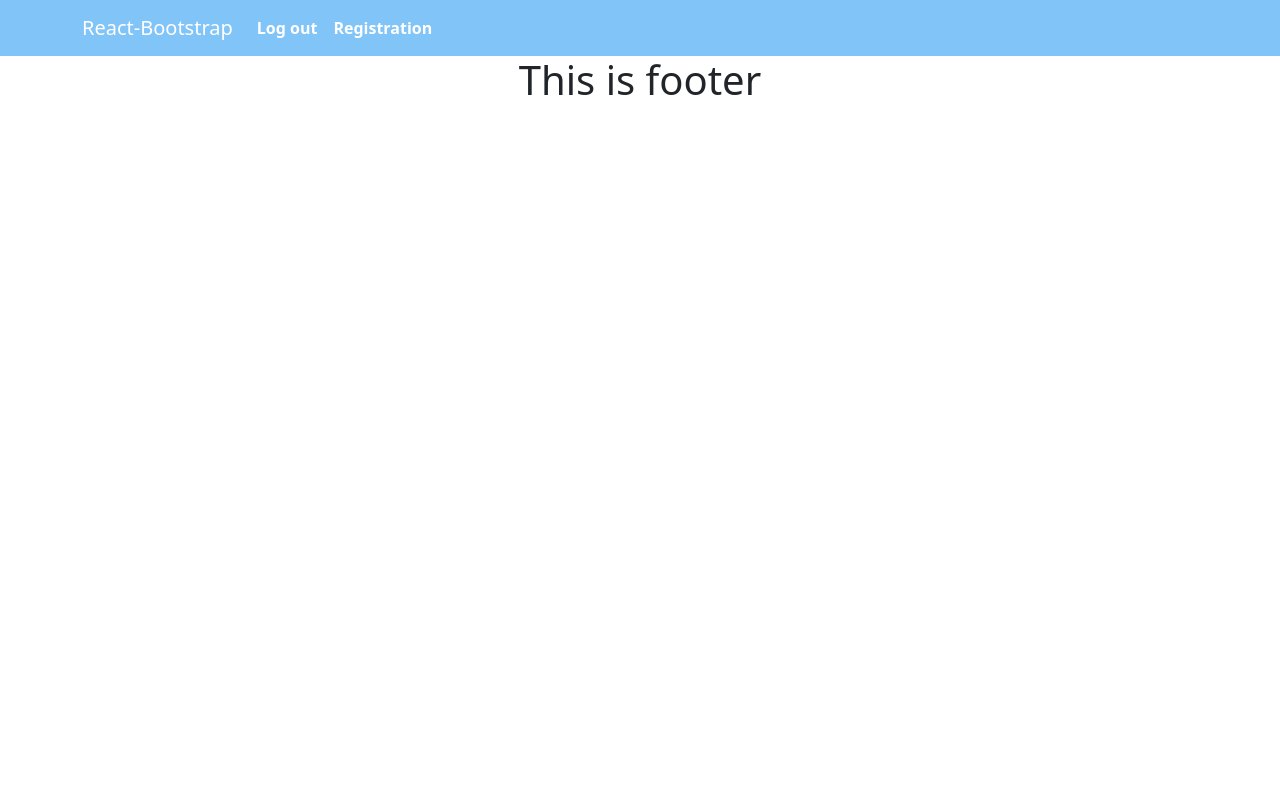
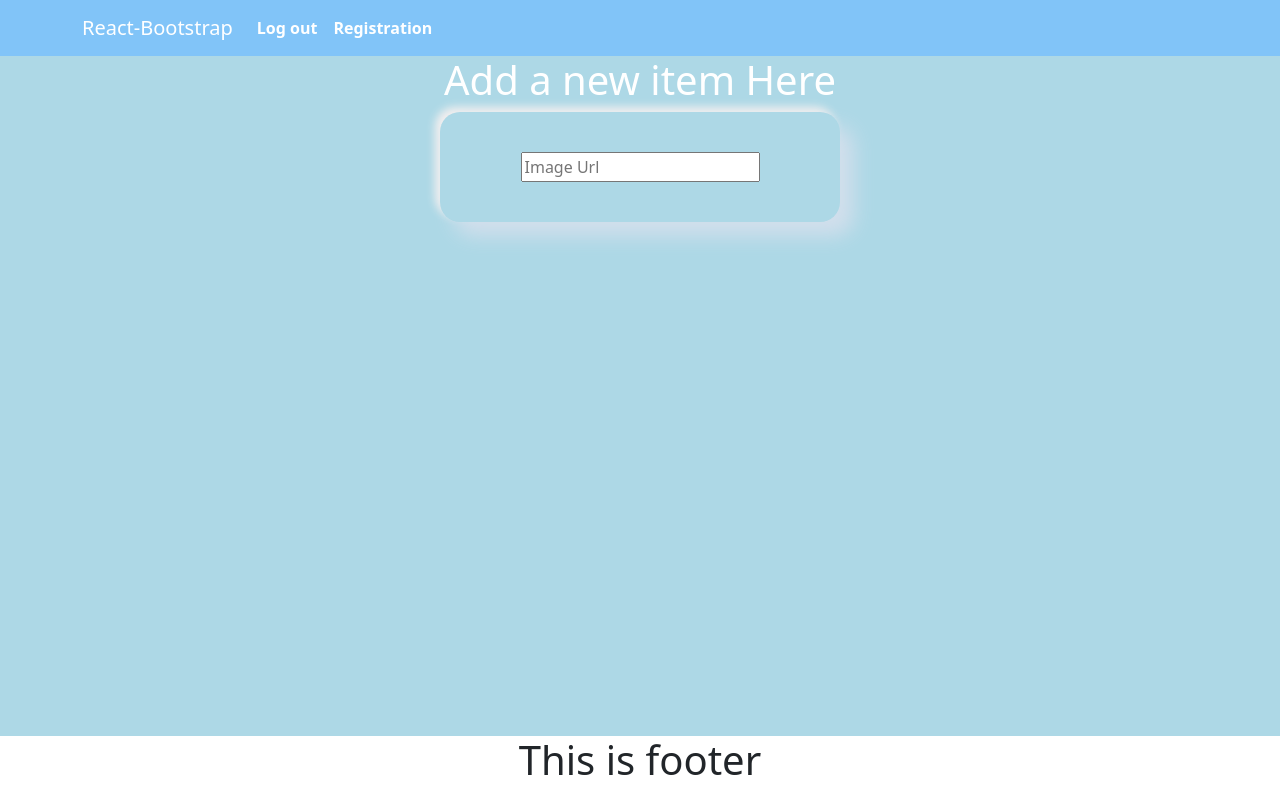
Before and after one commit to HameemH/J-inventory-client-assign11, a React (Create React App) app: page /inventory/newitem in a window 1280 px wide. Built offline with nearby package versions, Linux system fonts and the light colour scheme; no server answers; sample sign-in values are in the browser's storage.

Commit message:
addItem created and protected route reload prb solved

```diff
--- a/src/App.js
+++ b/src/App.js
@@ -8,6 +8,7 @@ import Registration from './Components/RoutePages/Authentication/Registration/Re
 import Footer from './Components/Shared/Footer/Footer';
 import Inventory from './Components/RoutePages/Inventory/Inventory';
 import RequireAuth from './Components/RoutePages/Authentication/RequireAuth/RequireAuth';
+import Newitems from './Components/RoutePages/NewItems/Newitems';
 
 function App() {
   return (
@@ -21,6 +22,9 @@ function App() {
         <Route path='/inventory' element={<RequireAuth>
           <Inventory></Inventory>
         </RequireAuth>}></Route>
+        <Route path='/inventory/newitem' element={<RequireAuth>
+          <Newitems></Newitems>
+        </RequireAuth>}></Route>
       </Routes>
       <Footer></Footer>
     </div>
--- a/src/Components/RoutePages/Authentication/RequireAuth/RequireAuth.js
+++ b/src/Components/RoutePages/Authentication/RequireAuth/RequireAuth.js
@@ -4,8 +4,11 @@ import auth from './../../../../firebse.init';
 import { useLocation, Navigate } from 'react-router-dom';
 
 const RequireAuth = ({children}) => {
-    const [user] = useAuthState(auth)
+    const [user, loading] = useAuthState(auth)
     const location = useLocation();
+    if(loading){
+        return <p>Loading</p>
+    }
     if(user){
         return children;
     } else{
--- a/src/Components/RoutePages/Inventory/Inventory.js
+++ b/src/Components/RoutePages/Inventory/Inventory.js
@@ -14,7 +14,7 @@ const Inventory = () => {
                items.map(item=><InventoryItems item={item}></InventoryItems>)
            }
           </div>
-          <Button className='button-primary shadow-lg'><Link to='inventory' className='text-decoration-none text-white'>Add new Items</Link></Button>
+          <Button className='button-primary shadow-lg'><Link to='newitem' className='text-decoration-none text-white'>Add new Items</Link></Button>
         </div>
     );
 };
--- /dev/null
+++ b/src/Components/RoutePages/NewItems/Newitems.js
@@ -0,0 +1,17 @@
+import React from 'react';
+
+const Newitems = () => {
+    return (
+        <div className='loginPage'>
+            <h1 className='text-white'>Add a new item Here</h1>
+           <div className='loginContainer'>
+           <form>
+                <input type="url" name="imgUrl" placeholder='Image Url' id="" />
+            </form>
+
+           </div>
+        </div>
+    );
+};
+
+export default Newitems;
```
